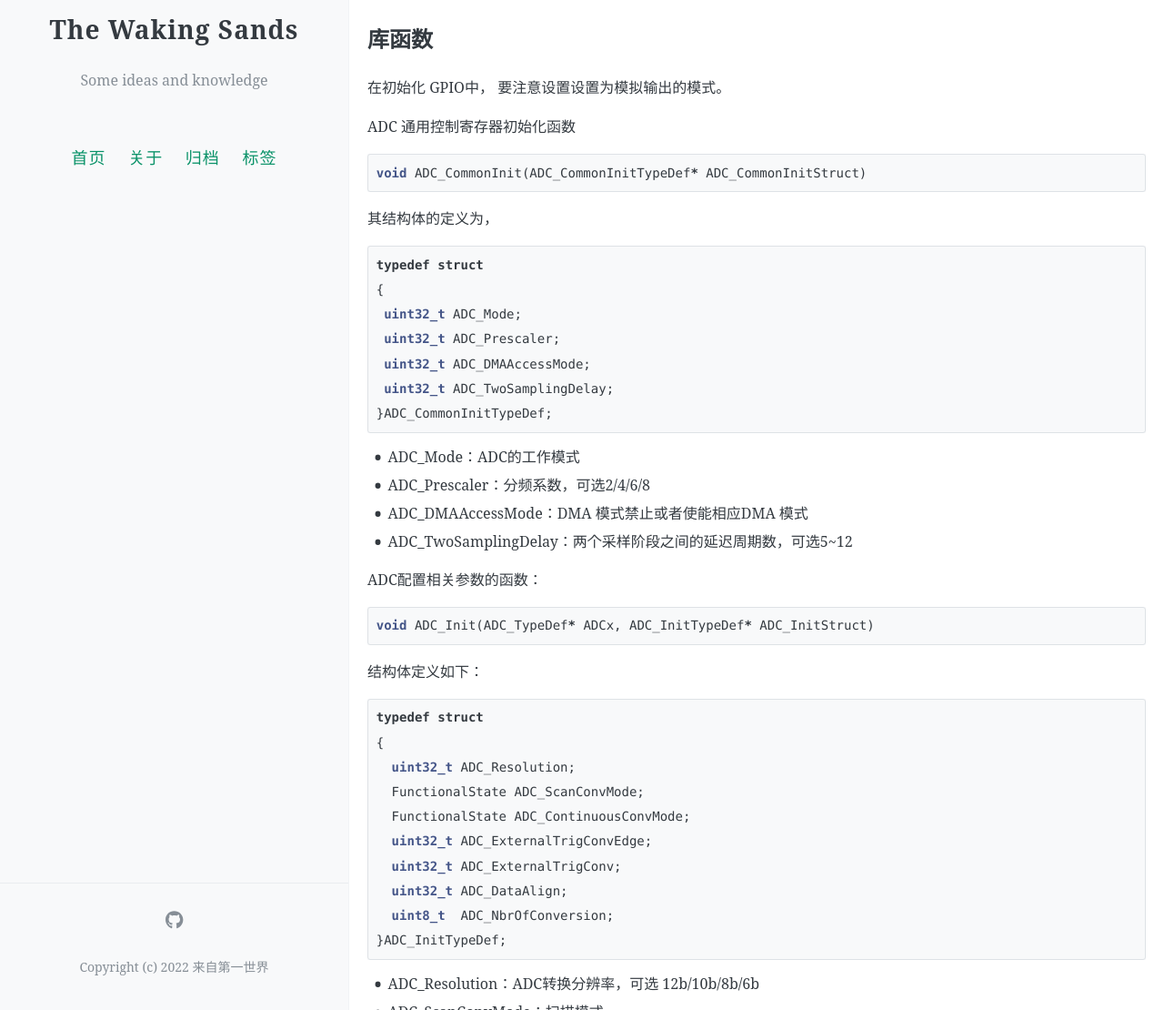
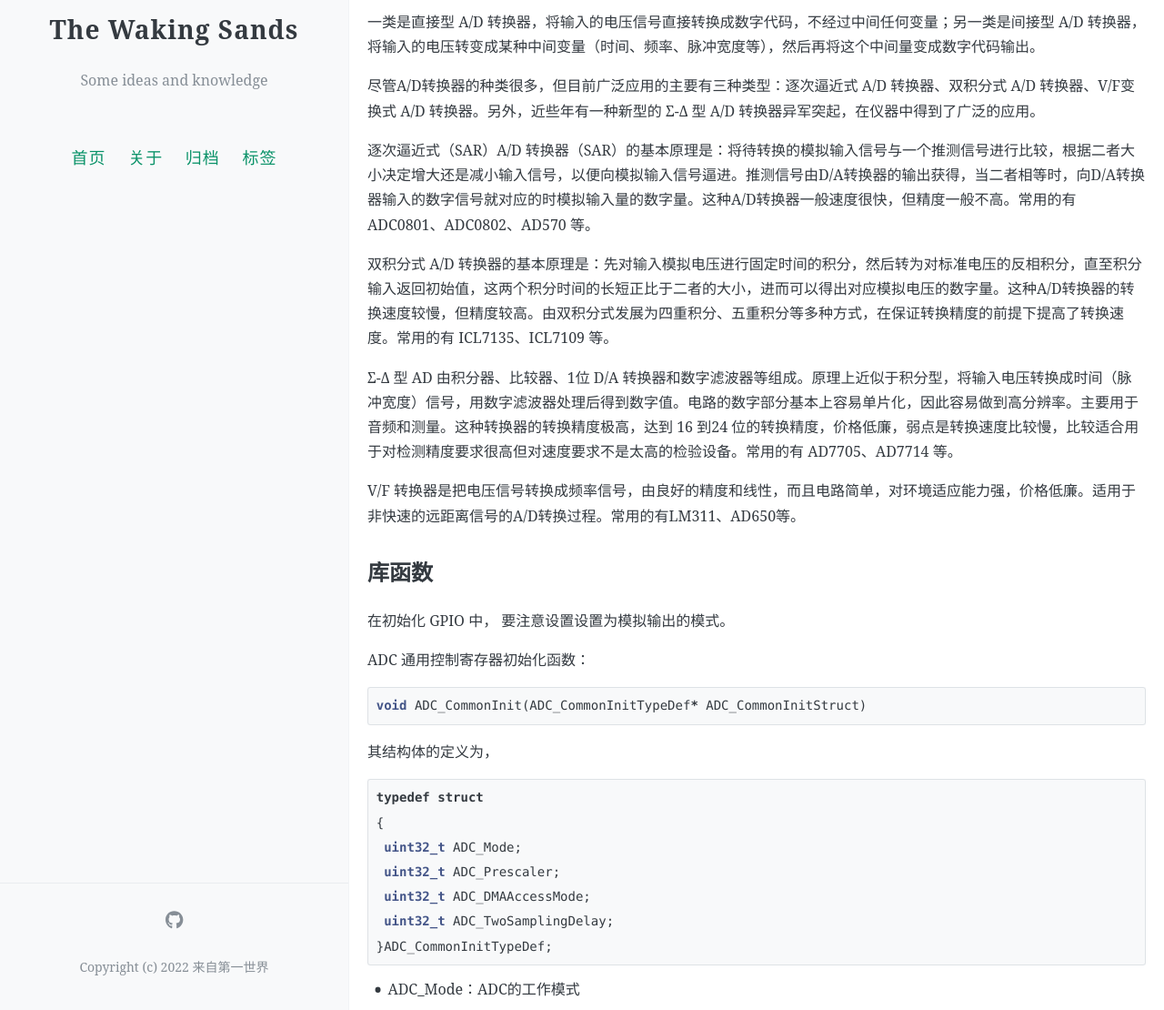
Before and after one commit to Balculus/Sand_Online, a Jekyll site: the page built from _posts/2022/2022-08-10-STM32-ADC-DAC.md, in a window 1280 px wide and 1400 px high, scrolled down 897 px. Shown: the part 290-1400 px from the top of the window at 91% size. Built offline with Jekyll 4.4.1, drawn with Linux system fonts in a browser that asks for light colours; comment, search, counter and statistics services are not loaded; some of the changed text lies outside the part shown.

Commit message:
Update 2022-08-10-STM32-ADC-DAC.md

````diff
--- a/_posts/2022/2022-08-10-STM32-ADC-DAC.md
+++ b/_posts/2022/2022-08-10-STM32-ADC-DAC.md
@@ -35,13 +35,25 @@ STM32F4xx 系列一般都有 3 个 ADC，这些 ADC 可以独立使用，也可
 
 ## 模数转换的原理
 
-空
+根据 A/D 转换器的原理可将 A/D 转换器分成两大类。
+
+一类是直接型 A/D 转换器，将输入的电压信号直接转换成数字代码，不经过中间任何变量；另一类是间接型 A/D 转换器，将输入的电压转变成某种中间变量（时间、频率、脉冲宽度等），然后再将这个中间量变成数字代码输出。
+
+尽管A/D转换器的种类很多，但目前广泛应用的主要有三种类型：逐次逼近式 A/D 转换器、双积分式 A/D 转换器、V/F变换式 A/D 转换器。另外，近些年有一种新型的 Σ-Δ 型 A/D 转换器异军突起，在仪器中得到了广泛的应用。
+
+逐次逼近式（SAR）A/D 转换器（SAR）的基本原理是：将待转换的模拟输入信号与一个推测信号进行比较，根据二者大小决定增大还是减小输入信号，以便向模拟输入信号逼进。推测信号由D/A转换器的输出获得，当二者相等时，向D/A转换器输入的数字信号就对应的时模拟输入量的数字量。这种A/D转换器一般速度很快，但精度一般不高。常用的有 ADC0801、ADC0802、AD570 等。
+
+双积分式 A/D 转换器的基本原理是：先对输入模拟电压进行固定时间的积分，然后转为对标准电压的反相积分，直至积分输入返回初始值，这两个积分时间的长短正比于二者的大小，进而可以得出对应模拟电压的数字量。这种A/D转换器的转换速度较慢，但精度较高。由双积分式发展为四重积分、五重积分等多种方式，在保证转换精度的前提下提高了转换速度。常用的有 ICL7135、ICL7109 等。
+
+Σ-Δ 型 AD 由积分器、比较器、1位 D/A 转换器和数字滤波器等组成。原理上近似于积分型，将输入电压转换成时间（脉冲宽度）信号，用数字滤波器处理后得到数字值。电路的数字部分基本上容易单片化，因此容易做到高分辨率。主要用于音频和测量。这种转换器的转换精度极高，达到 16 到24 位的转换精度，价格低廉，弱点是转换速度比较慢，比较适合用于对检测精度要求很高但对速度要求不是太高的检验设备。常用的有 AD7705、AD7714 等。
+
+V/F 转换器是把电压信号转换成频率信号，由良好的精度和线性，而且电路简单，对环境适应能力强，价格低廉。适用于非快速的远距离信号的A/D转换过程。常用的有LM311、AD650等。
 
 ## 库函数
 
-在初始化 GPIO中， 要注意设置设置为模拟输出的模式。
+在初始化 GPIO 中， 要注意设置设置为模拟输出的模式。
 
-ADC 通用控制寄存器初始化函数
+ADC 通用控制寄存器初始化函数：
 
 ```c
 void ADC_CommonInit(ADC_CommonInitTypeDef* ADC_CommonInitStruct)
@@ -64,7 +76,7 @@ typedef struct
 * ADC_DMAAccessMode：DMA 模式禁止或者使能相应DMA 模式
 * ADC_TwoSamplingDelay：两个采样阶段之间的延迟周期数，可选5~12
 
-ADC配置相关参数的函数：
+ADC 配置相关参数的函数：
 
 ```c
 void ADC_Init(ADC_TypeDef* ADCx, ADC_InitTypeDef* ADC_InitStruct)
@@ -92,7 +104,7 @@ typedef struct
 * ADC_DataAlign：对齐方式，可选左对齐或者右对齐
 * ADC_NbrOfConversion：设置规则序列的长度，可选 1~16
 
-开启AD转换的函数：
+开启 AD 转换的函数：
 
 ```c
 void ADC_Cmd(ADC_TypeDef* ADCx, FunctionalState NewState);//开启AD 转换
@@ -104,25 +116,25 @@ void ADC_Cmd(ADC_TypeDef* ADCx, FunctionalState NewState);//开启AD 转换
 void ADC_RegularChannelConfig(ADC_TypeDef* ADCx, uint8_t ADC_Channel, uint8_t Rank, uint8_t ADC_SampleTime)；
 ```
 
-软件开启ADC 转换的方法是：
+软件开启 ADC 转换的方法是：
 
 ```c
 ADC_SoftwareStartConvCmd(ADC1);//使能指定的ADC1 的软件转换启动功能
 ```
 
-开启转换之后，就可以获取转换ADC 转换结果数据，方法是：
+开启转换之后，就可以获取转换 ADC 转换结果数据，方法是：
 
 ```c
 ADC_GetConversionValue(ADC1);
 ```
 
-库函数获取AD 转换的状态信息的函数是：
+库函数获取 AD 转换的状态信息的函数是：
 
 ```c
 FlagStatus ADC_GetFlagStatus(ADC_TypeDef* ADCx, uint8_t ADC_FLAG)
 ```
 
-在读取ADC转换值的时候可以建立一个新的函数，包括上述的几个步骤，即 `ADC_RegularChannelConfig`、`ADC_SoftwareStartConvCmd`，同时利用函数 `ADC_GetFlagStatus`检测是否完成转换：
+在读取 ADC 转换值的时候可以建立一个新的函数，包括上述的几个步骤，即 `ADC_RegularChannelConfig`、`ADC_SoftwareStartConvCmd`，同时利用函数 `ADC_GetFlagStatus`检测是否完成转换：
 
 ```c
 while(!ADC_GetFlagStatus(ADC1, ADC_FLAG_EOC ));
@@ -202,7 +214,9 @@ void HAL_ADC_MspInit(ADC_HandleTypeDef* hadc);
 
 设置规则序列通道以及采样周期的函数是:
 
+```c
 HAL_StatusTypeDef HAL_ADC_ConfigChannel(ADC_HandleTypeDef* hadc, ADC_ChannelConfTypeDef* sConfig);
+```
 
 第一个参数同样为 ADC 初始化结构体指针，第二个入口参数为 ADC_ChannelConfTypeDef 的结构体指针：
 
@@ -222,7 +236,7 @@ typedef struct
 HAL_StatusTypeDef HAL_ADC_PollForConversion(ADC_HandleTypeDef* hadc, uint32_t Timeout);
 ```
 
-读取 ADC值的函数为：
+读取 ADC 值的函数为：
 
 ```c
 uint32_t HAL_ADC_GetValue(ADC_HandleTypeDef* hadc);
@@ -230,7 +244,7 @@ uint32_t HAL_ADC_GetValue(ADC_HandleTypeDef* hadc);
 
 # STM32 DAC
 
-DAC是数模转换器，STM32F4 的DAC 模块(数字/模拟转换模块)是12 位数字输入，电压输出型的DAC。DAC可以配置为8 位或12 位模式，也可以与DMA 控制器配合使用。DAC 工作在12 位模式时，数据可以设置成左对齐或右对齐。DAC 模块有2 个输出通道，每个通道都有单独的转换器。在双DAC 模式下，2 个通道可以独立地进行转换，也可以同时进行转换并同步地更新2个通道的输出。
+DAC 是数模转换器，STM32F4 的DAC 模块(数字/模拟转换模块)是12 位数字输入，电压输出型的 DAC。DAC可以配置为8 位或12 位模式，也可以与DMA 控制器配合使用。DAC 工作在12 位模式时，数据可以设置成左对齐或右对齐。DAC 模块有2 个输出通道，每个通道都有单独的转换器。在双DAC 模式下，2 个通道可以独立地进行转换，也可以同时进行转换并同步地更新2个通道的输出。
 
 ## 数模转换的原理
 
@@ -238,7 +252,7 @@ DAC是数模转换器，STM32F4 的DAC 模块(数字/模拟转换模块)是12
 
 ## 库函数
 
-初始化DAC的函数为：
+初始化 DAC 的函数为：
 
 ```c
 void DAC_Init(uint32_t DAC_Channel, DAC_InitTypeDef* DAC_InitSuct);
@@ -313,7 +327,7 @@ __HAL_RCC_DAC_CLK_ENABLE(); //使能 DAC时钟
 HAL_StatusTypeDef HAL_DAC_Init(DAC_HandleTypeDef* hdac);
 ```
 
-函数内部会调用 DAC的 MSP初始化函数：
+函数内部会调用 DAC 的 MSP 初始化函数：
 
 ```c
 void HAL_DAC_MspInit(DAC_HandleTypeDef* hdac);
````
